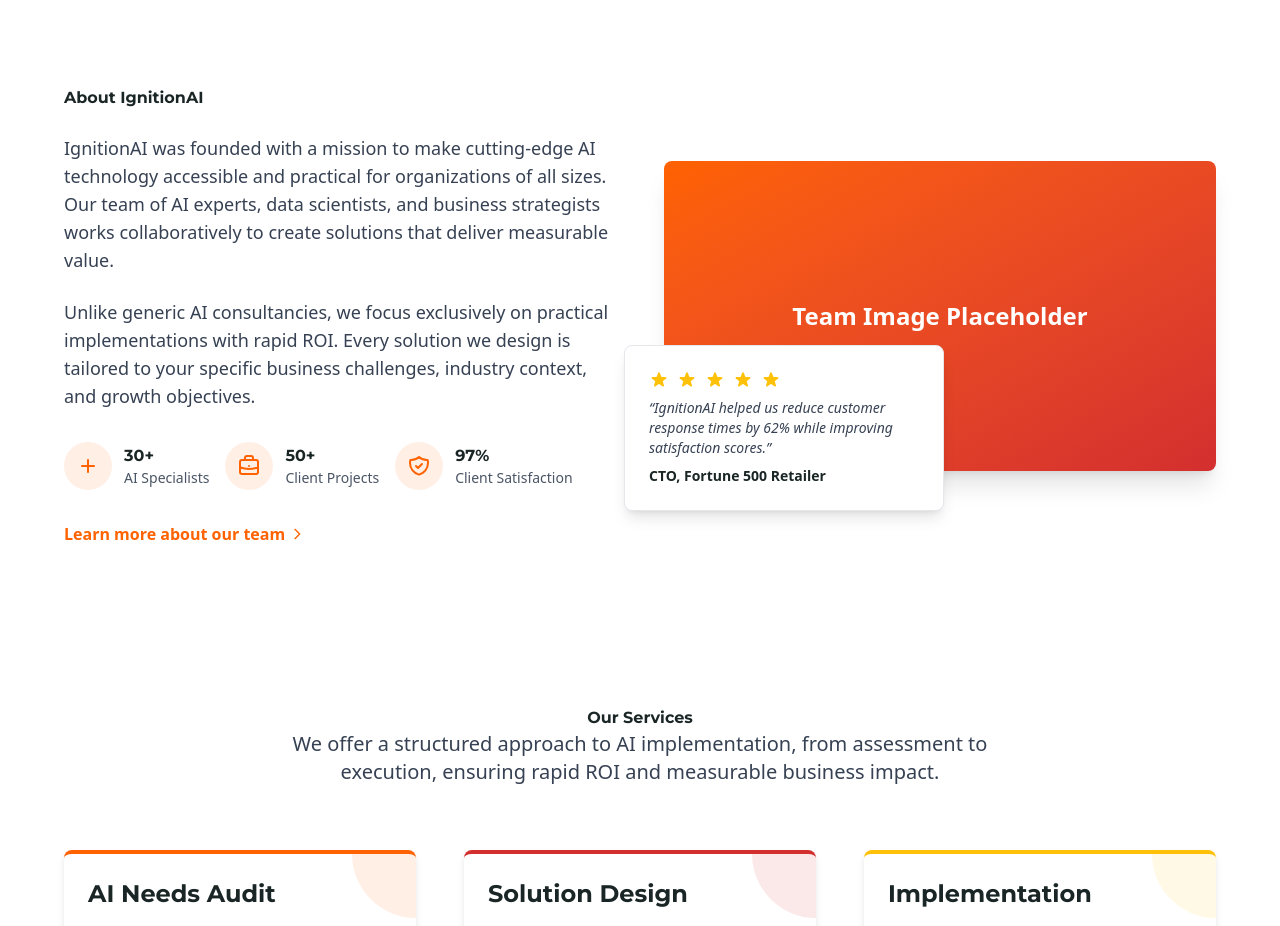
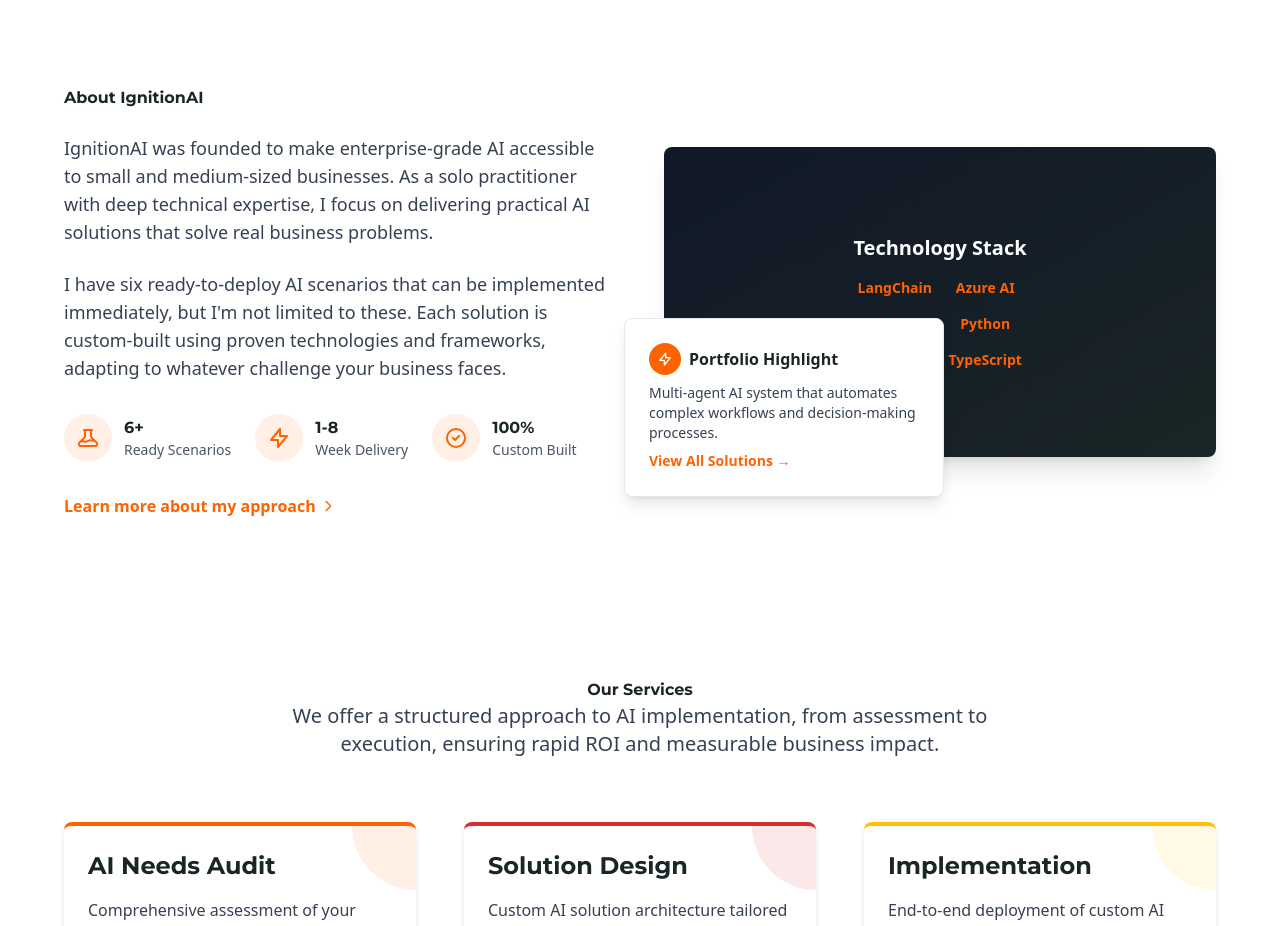
Before and after one commit to mario-guerra/ignitionai.xyz, a Next.js app: page / in a window 1280 px wide. Shown: the part 1700-2626 px from the top of the page. Built offline with nearby package versions, Linux system fonts and the light colour scheme.

Commit message:
more updates

```diff
--- a/src/app/about/page.tsx
+++ b/src/app/about/page.tsx
@@ -6,7 +6,7 @@
   const stats = [
     { label: "Time Savings", value: "80-95%", description: "Target efficiency gains for AI implementations" },
     { label: "ROI Timeline", value: "2-3 months", description: "Our goal for return on investment" },
-    { label: "Portfolio Projects", value: "6", description: "Proven AI solutions ready for deployment" },
+    { label: "Portfolio Projects", value: "6+", description: "Ready scenarios plus custom solutions" },
     { label: "Cost Reduction", value: "70-90%", description: "Potential savings from AI automation" }
   ];
 
@@ -193,7 +193,7 @@
                   </li>
                   <li className="flex items-start space-x-3">
                     <span className="text-ignition-orange mt-1">•</span>
-                    <span>Six production-ready solutions: automation, knowledge management, and multilingual tools</span>
+                    <span>Six ready-to-deploy scenarios plus custom solutions for unique business challenges</span>
                   </li>
                   <li className="flex items-start space-x-3">
                     <span className="text-ignition-orange mt-1">•</span>
--- a/src/components/layout/AboutSection.tsx
+++ b/src/components/layout/AboutSection.tsx
@@ -16,52 +16,56 @@
           >
             <h2 className="section-title mb-6">About IgnitionAI</h2>
             <p className="text-lg mb-6 text-gray-700">
-              IgnitionAI was founded with a mission to make cutting-edge AI technology accessible and practical for organizations of all sizes. Our team of AI experts, data scientists, and business strategists works collaboratively to create solutions that deliver measurable value.
+              IgnitionAI was founded to make enterprise-grade AI accessible to small and medium-sized businesses.
+              As a solo practitioner with deep technical expertise, I focus on delivering practical AI solutions
+              that solve real business problems.
             </p>
             <p className="text-lg mb-6 text-gray-700">
-              Unlike generic AI consultancies, we focus exclusively on practical implementations with rapid ROI. Every solution we design is tailored to your specific business challenges, industry context, and growth objectives.
+              I have six ready-to-deploy AI scenarios that can be implemented immediately, but I'm not limited to these.
+              Each solution is custom-built using proven technologies and frameworks, adapting to whatever challenge
+              your business faces.
             </p>
-            <div className="flex flex-wrap gap-4 mt-8">
+            <div className="flex flex-wrap gap-6 mt-8">
               <div className="flex items-center">
                 <div className="w-12 h-12 rounded-full bg-ignition-orange/10 flex items-center justify-center mr-3">
                   <svg xmlns="http://www.w3.org/2000/svg" className="h-6 w-6 text-ignition-orange" fill="none" viewBox="0 0 24 24" stroke="currentColor">
-                    <path strokeLinecap="round" strokeLinejoin="round" strokeWidth={2} d="M12 6v6m0 0v6m0-6h6m-6 0H6" />
+                    <path strokeLinecap="round" strokeLinejoin="round" strokeWidth={2} d="M19.428 15.428a2 2 0 00-1.022-.547l-2.387-.477a6 6 0 00-3.86.517l-.318.158a6 6 0 01-3.86.517L6.05 15.21a2 2 0 00-1.806.547M8 4h8l-1 1v5.172a2 2 0 00.586 1.414l5 5c1.26 1.26.367 3.414-1.415 3.414H4.828c-1.782 0-2.674-2.154-1.414-3.414l5-5A2 2 0 009 10.172V5L8 4z" />
                   </svg>
                 </div>
                 <div>
-                  <h4 className="font-bold">30+</h4>
-                  <p className="text-sm text-gray-600">AI Specialists</p>
+                  <h4 className="font-bold">6+</h4>
+                  <p className="text-sm text-gray-600">Ready Scenarios</p>
                 </div>
               </div>
 
               <div className="flex items-center">
                 <div className="w-12 h-12 rounded-full bg-ignition-orange/10 flex items-center justify-center mr-3">
                   <svg xmlns="http://www.w3.org/2000/svg" className="h-6 w-6 text-ignition-orange" fill="none" viewBox="0 0 24 24" stroke="currentColor">
-                    <path strokeLinecap="round" strokeLinejoin="round" strokeWidth={2} d="M21 13.255A23.931 23.931 0 0112 15c-3.183 0-6.22-.62-9-1.745M16 6V4a2 2 0 00-2-2h-4a2 2 0 00-2 2v2m4 6h.01M5 20h14a2 2 0 002-2V8a2 2 0 00-2-2H5a2 2 0 00-2 2v10a2 2 0 002 2z" />
+                    <path strokeLinecap="round" strokeLinejoin="round" strokeWidth={2} d="M13 10V3L4 14h7v7l9-11h-7z" />
                   </svg>
                 </div>
                 <div>
-                  <h4 className="font-bold">50+</h4>
-                  <p className="text-sm text-gray-600">Client Projects</p>
+                  <h4 className="font-bold">1-8</h4>
+                  <p className="text-sm text-gray-600">Week Delivery</p>
                 </div>
               </div>
 
               <div className="flex items-center">
                 <div className="w-12 h-12 rounded-full bg-ignition-orange/10 flex items-center justify-center mr-3">
                   <svg xmlns="http://www.w3.org/2000/svg" className="h-6 w-6 text-ignition-orange" fill="none" viewBox="0 0 24 24" stroke="currentColor">
-                    <path strokeLinecap="round" strokeLinejoin="round" strokeWidth={2} d="M9 12l2 2 4-4m5.618-4.016A11.955 11.955 0 0112 2.944a11.955 11.955 0 01-8.618 3.04A12.02 12.02 0 003 9c0 5.591 3.824 10.29 9 11.622 5.176-1.332 9-6.03 9-11.622 0-1.042-.133-2.052-.382-3.016z" />
+                    <path strokeLinecap="round" strokeLinejoin="round" strokeWidth={2} d="M9 12l2 2 4-4m6 2a9 9 0 11-18 0 9 9 0 0118 0z" />
                   </svg>
                 </div>
                 <div>
-                  <h4 className="font-bold">97%</h4>
-                  <p className="text-sm text-gray-600">Client Satisfaction</p>
+                  <h4 className="font-bold">100%</h4>
+                  <p className="text-sm text-gray-600">Custom Built</p>
                 </div>
               </div>
             </div>
 
             <div className="mt-8">
               <Link href="/about" className="text-ignition-orange hover:text-ember-red font-bold flex items-center transition-colors">
-                Learn more about our team
+                Learn more about my approach
                 <svg xmlns="http://www.w3.org/2000/svg" className="h-4 w-4 ml-1" fill="none" viewBox="0 0 24 24" stroke="currentColor">
                   <path strokeLinecap="round" strokeLinejoin="round" strokeWidth={2} d="M9 5l7 7-7 7" />
                 </svg>
@@ -76,29 +80,46 @@
             viewport={{ once: true }}
             className="relative"
           >
-            {/* This would be replaced with an actual team or office image */}
-            <div className="aspect-video bg-gradient-to-br from-ignition-orange to-ember-red rounded-lg overflow-hidden shadow-xl relative">
-              <div className="absolute inset-0 opacity-20">
-                <div className="w-full h-full bg-circuit-pattern bg-repeat"></div>
+            {/* Technical Stack Visualization */}
+            <div className="aspect-video bg-gradient-to-br from-gray-900 to-deep-charcoal rounded-lg overflow-hidden shadow-xl relative">
+              <div className="absolute inset-0 opacity-10">
+                <svg className="w-full h-full" xmlns="http://www.w3.org/2000/svg" viewBox="0 0 1000 1000">
+                  <pattern id="tech-grid" x="0" y="0" width="50" height="50" patternUnits="userSpaceOnUse">
+                    <circle cx="25" cy="25" r="1" fill="#FF6200"/>
+                    <path d="M25,5 L25,45 M5,25 L45,25" stroke="#FF6200" strokeWidth="0.3"/>
+                  </pattern>
+                  <rect width="100%" height="100%" fill="url(#tech-grid)"/>
+                </svg>
               </div>
-              <div className="absolute inset-0 flex items-center justify-center">
-                <div className="text-white text-2xl font-bold">Team Image Placeholder</div>
+              <div className="absolute inset-0 flex flex-col items-center justify-center p-6">
+                <div className="text-white text-xl font-bold mb-4">Technology Stack</div>
+                <div className="grid grid-cols-2 gap-4 text-center">
+                  <div className="text-ignition-orange text-sm font-semibold">LangChain</div>
+                  <div className="text-ignition-orange text-sm font-semibold">Azure AI</div>
+                  <div className="text-ignition-orange text-sm font-semibold">Next.js</div>
+                  <div className="text-ignition-orange text-sm font-semibold">Python</div>
+                  <div className="text-ignition-orange text-sm font-semibold">FastAPI</div>
+                  <div className="text-ignition-orange text-sm font-semibold">TypeScript</div>
+                </div>
               </div>
             </div>
 
-            {/* Testimonial callout */}
+            {/* Portfolio Highlight */}
             <div className="absolute -bottom-10 -left-10 bg-white border border-gray-200 p-6 rounded-lg shadow-lg max-w-xs hidden md:block">
-              <div className="flex space-x-2 mb-2">
-                {[...Array(5)].map((_, i) => (
-                  <svg key={i} xmlns="http://www.w3.org/2000/svg" className="h-5 w-5 text-spark-yellow" viewBox="0 0 20 20" fill="currentColor">
-                    <path d="M9.049 2.927c.3-.921 1.603-.921 1.902 0l1.07 3.292a1 1 0 00.95.69h3.462c.969 0 1.371 1.24.588 1.81l-2.8 2.034a1 1 0 00-.364 1.118l1.07 3.292c.3.921-.755 1.688-1.54 1.118l-2.8-2.034a1 1 0 00-1.175 0l-2.8 2.034c-.784.57-1.838-.197-1.539-1.118l1.07-3.292a1 1 0 00-.364-1.118L2.98 8.72c-.783-.57-.38-1.81.588-1.81h3.461a1 1 0 00.951-.69l1.07-3.292z" />
+              <div className="flex items-center mb-2">
+                <div className="w-8 h-8 bg-ignition-orange rounded-full flex items-center justify-center mr-2">
+                  <svg xmlns="http://www.w3.org/2000/svg" className="h-4 w-4 text-white" fill="none" viewBox="0 0 24 24" stroke="currentColor">
+                    <path strokeLinecap="round" strokeLinejoin="round" strokeWidth={2} d="M13 10V3L4 14h7v7l9-11h-7z" />
                   </svg>
-                ))}
+                </div>
+                <span className="font-bold text-deep-charcoal">Portfolio Highlight</span>
               </div>
-              <p className="text-gray-700 text-sm italic">
-                &ldquo;IgnitionAI helped us reduce customer response times by 62% while improving satisfaction scores.&rdquo;
+              <p className="text-gray-700 text-sm">
+                Multi-agent AI system that automates complex workflows and decision-making processes.
               </p>
-              <p className="font-bold text-sm mt-2">CTO, Fortune 500 Retailer</p>
+              <Link href="/services" className="text-ignition-orange text-sm font-semibold mt-2 inline-block">
+                View All Solutions →
+              </Link>
             </div>
           </motion.div>
         </div>
```
